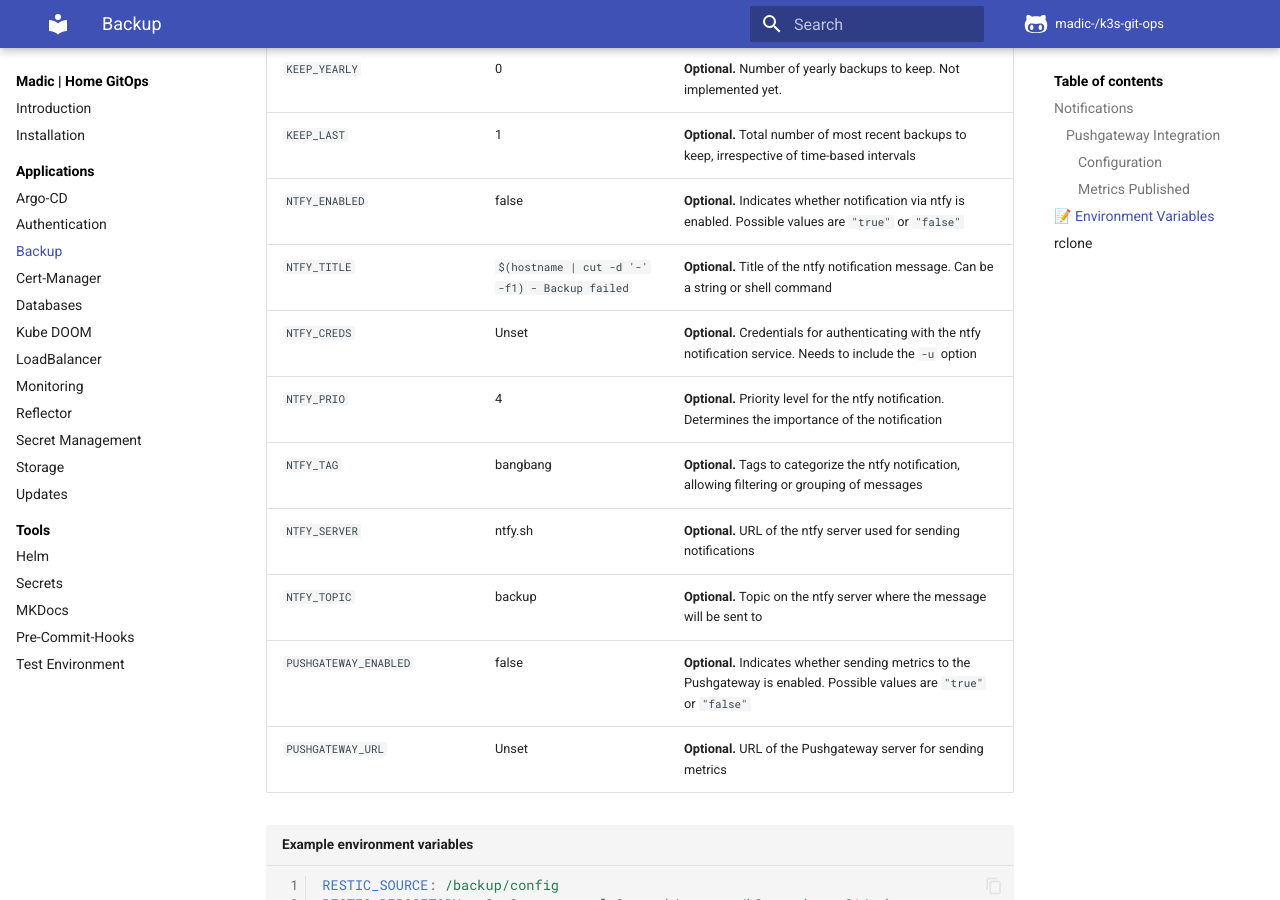
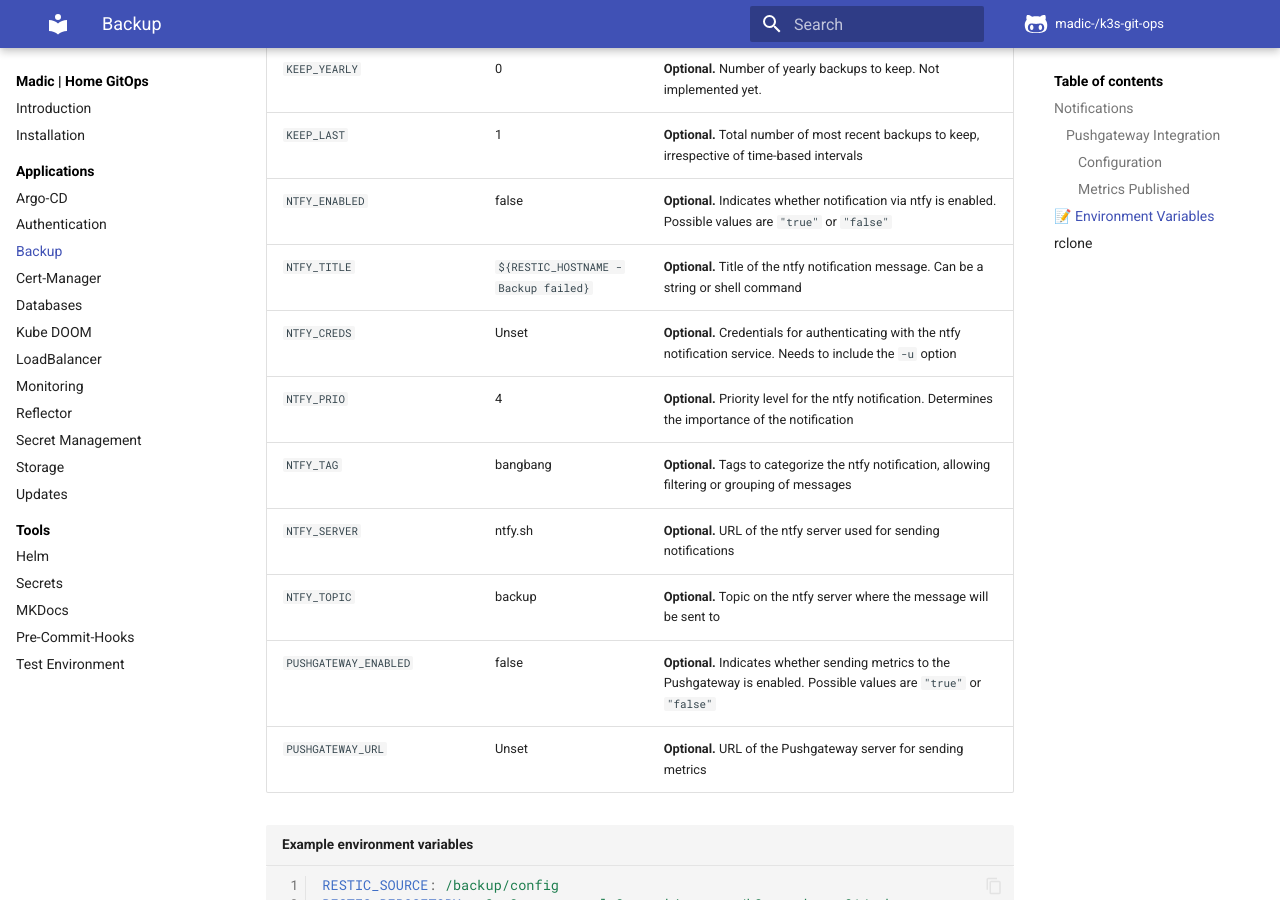
Before and after one commit to madic-creates/k3s-git-ops, an MkDocs documentation site: the page built from docs/backup.md, in a window 1280 px wide and 900 px high, scrolled down 4534 px. Built offline with MkDocs 1.6.1 and Material for MkDocs 9.7.7, drawn with Linux system fonts in a browser that asks for light colours; plug-ins that fetch from the network failed and are left out; comment, search, counter and statistics services are not loaded.

Commit message:
Backup: Updated NTFY_TITLE defaults

```diff
--- a/docs/backup.md
+++ b/docs/backup.md
@@ -150,7 +150,7 @@ The following environment variables are used to configure the backup script.
 | `KEEP_YEARLY`           | 0 | **Optional.** Number of yearly backups to keep. Not implemented yet.                          |
 | `KEEP_LAST`             | 1 | **Optional.** Total number of most recent backups to keep, irrespective of time-based intervals              |
 | `NTFY_ENABLED`          | false | **Optional.** Indicates whether notification via ntfy is enabled. Possible values are `"true"` or `"false"`  |
-| `NTFY_TITLE`            | `$(hostname | cut -d '-' -f1) - Backup failed` | **Optional.** Title of the ntfy notification message. Can be a string or shell command                       |
+| `NTFY_TITLE`            | `${RESTIC_HOSTNAME - Backup failed}` | **Optional.** Title of the ntfy notification message. Can be a string or shell command                       |
 | `NTFY_CREDS`            | Unset | **Optional.** Credentials for authenticating with the ntfy notification service. Needs to include the `-u` option                |
 | `NTFY_PRIO`             | 4 | **Optional.** Priority level for the ntfy notification. Determines the importance of the notification        |
 | `NTFY_TAG`              | bangbang | **Optional.** Tags to categorize the ntfy notification, allowing filtering or grouping of messages           |
```
Also changed, not shown: 1 other file.
